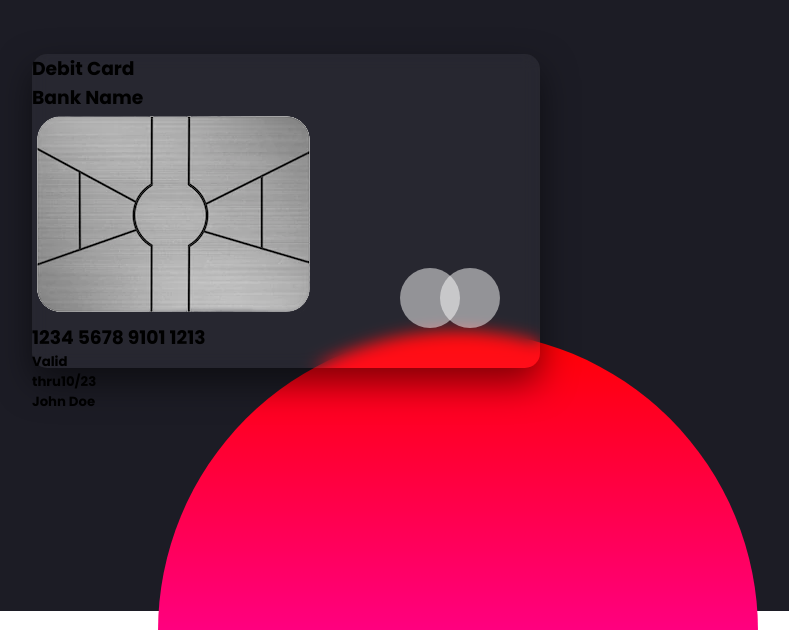
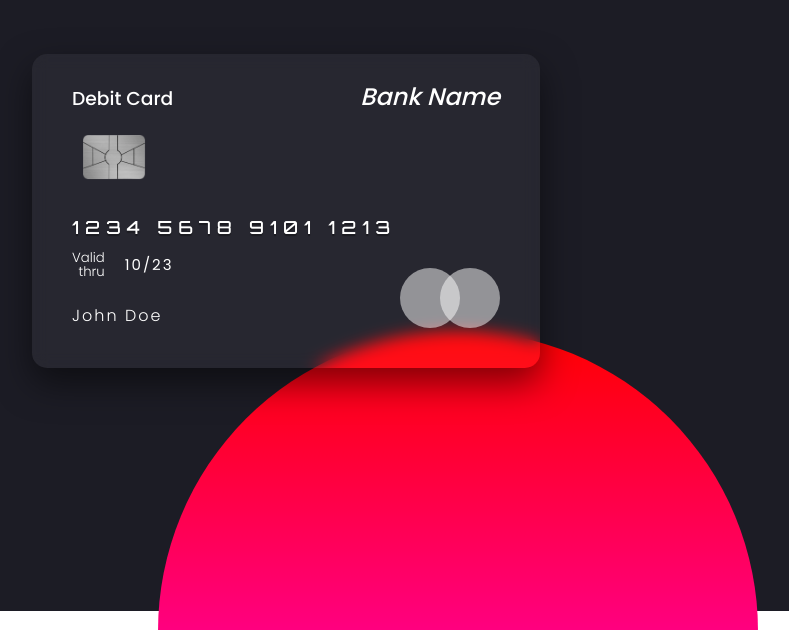
Before and after one commit to lipex360x/glassmorphism, a plain HTML site: page CredCards/card2/index.html in a window 1280 px wide. Shown: the part 189-819 px from the top of the page, without its empty margins (354-1143 px from the left). Drawn offline with Linux system fonts and the light colour scheme.

Commit message:
Card2 Front styled

```diff
--- a/CredCards/card2/index.html
+++ b/CredCards/card2/index.html
@@ -13,7 +13,7 @@
       <div class="face front">
         <h3 class="debit">Debit Card</h3>
         <h3 class="bank">Bank Name</h3>
-        <img src="images/chip.png" alt="chip">
+        <img class="chip" src="images/chip.png" alt="chip">
         <h3 class="number">1234 5678 9101 1213</h3>
         <h5 class="valid"><span>Valid<br>thru</span><span>10/23</span></h5>
         <h5 class="cardHolder">John Doe</h5>
--- a/CredCards/card2/style.css
+++ b/CredCards/card2/style.css
@@ -1,4 +1,5 @@
 @import url("https://fonts.googleapis.com/css?family=Poppins:300,400,500,600,700&display=swap");
+@import url("https://fonts.googleapis.com/css2?family=Orbitron:wght@500&display=swap");
 
 * {
   margin: 0;
@@ -35,7 +36,7 @@ section::before {
   width: 508px;
   height: 314px;
   transform-style: preserve-3d;
-  perspective: 00px;
+  perspective: 500px;
 }
 
 .card .face {
@@ -53,7 +54,7 @@ section::before {
 }
 
 .card .face.front::before {
-  content: '';
+  content: "";
   position: absolute;
   bottom: 40px;
   right: 40px;
@@ -65,7 +66,7 @@ section::before {
 }
 
 .card .face.front::after {
-  content: '';
+  content: "";
   position: absolute;
   bottom: 40px;
   right: 80px;
@@ -75,3 +76,70 @@ section::before {
   background-color: #fff;
   opacity: 0.5;
 }
+
+.card .face.front .debit {
+  position: absolute;
+  left: 40px;
+  top: 30px;
+  color: #fff;
+  font-weight: 500;
+}
+
+.card .face.front .bank {
+  position: absolute;
+  right: 40px;
+  top: 25px;
+  color: #fff;
+  font-weight: 500;
+  font-style: italic;
+  font-size: 24px;
+}
+
+.card .face.front .chip {
+  position: absolute;
+  top: 80px;
+  left: 50px;
+  max-width: 64px;
+}
+
+.card .face.front .number {
+  position: absolute;
+  bottom: 130px;
+  left: 40px;
+  color: #fff;
+  font-weight: 500;
+  letter-spacing: 6px;
+  font-size: 18px;
+  text-shadow: 0 2px 1px #0005;
+  font-family: "Orbitron", sans-serif;
+}
+
+.card .face.front .valid {
+  position: absolute;
+  bottom: 90px;
+  left: 40px;
+  display: flex;
+  justify-content: center;
+  align-items: center;
+  color: #fff;
+  font-weight: 300;
+  line-height: 1em;
+  text-align: right;
+}
+
+.card .face.front .valid span:last-child {
+  margin-left: 20px;
+  font-size: 15px;
+  font-weight: 400;
+  letter-spacing: 2px;
+}
+
+.card .face.front .cardHolder {
+  position: absolute;
+  bottom: 40px;
+  left: 40px;
+  color: #fff;
+  font-weight: 300;
+  font-size: 16px;
+  letter-spacing: 2px;
+}
```
